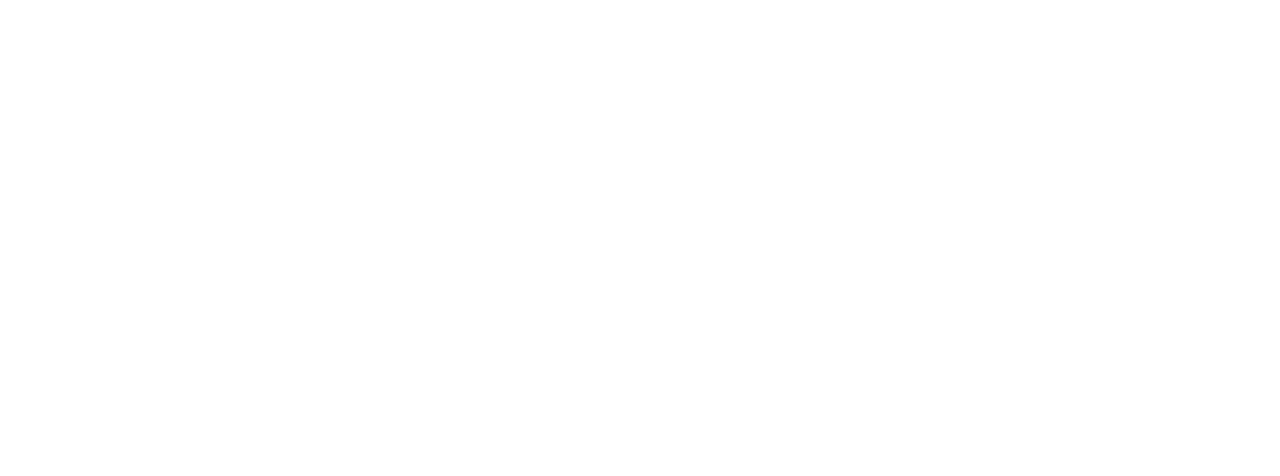
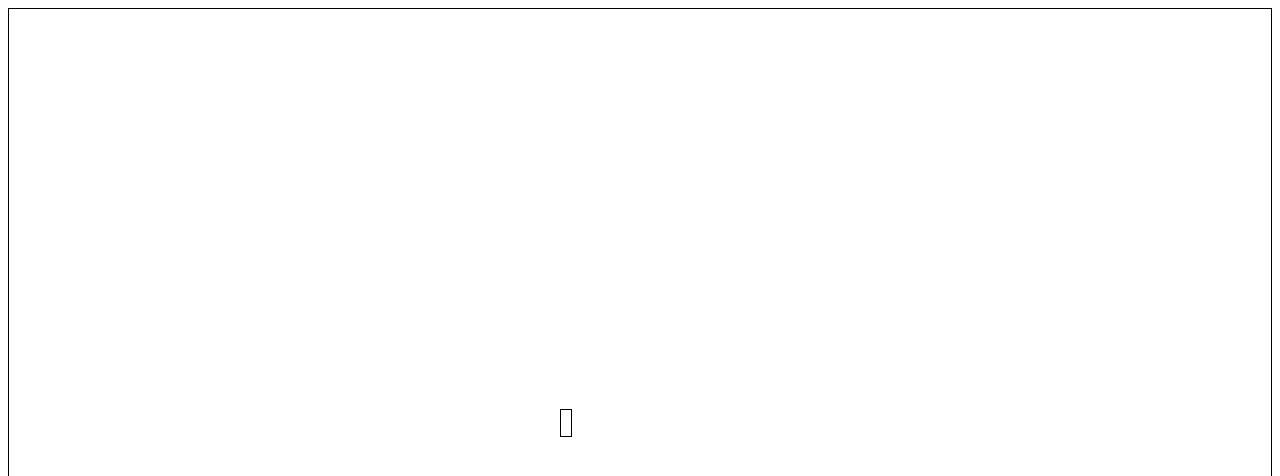
Before and after one commit to ritabobita/Jammming, a Next.js app: page / in a window 1280 px wide. Shown: the top 476 px of the page. Built offline with nearby package versions, Linux system fonts and the light colour scheme.

Commit message:
begin to modify SearchBar

```diff
--- /dev/null
+++ b/components/SearchBar.js
@@ -0,0 +1,41 @@
+import styles from '../styles/SearchBar.module.css'
+
+//NEXT STEP: the default setting of the search bar should be a standard width saying "type here" or something like it inside and sit
+//in the center of the page
+//THEN: have it float to the top after the "change"
+
+function SearchBar() {
+    function handleClick() {
+        const search = document.querySelector(`.${styles.searchInput}`);
+        search.classList.add(styles.searchExpanded);
+    }
+
+    return (
+        <div className={styles.container}>
+            <input type='search' placeholder="Search Music.." className={styles.searchInput} onChange={handleClick} ></input>
+        </div>
+    )
+}
+
+/*
+const SearchBar = () => {
+    const handleExpand = () => {
+      const search = document.querySelector(`.${styles.searchInput}`);
+      search.classList.toggle(styles.searchExpanded);
+    };
+
+    return (
+      <div className={styles.container}>
+        <button className={styles.searchWrapper} onClick={handleExpand}>
+        </button>
+
+        <input
+          className={styles.searchInput}
+          type="search"
+          placeholder="Search keyword"
+        />
+      </div>
+    );
+  };*/
+
+export default SearchBar
--- a/pages/index.js
+++ b/pages/index.js
@@ -1,5 +1,7 @@
 import Head from 'next/head';
-import styles from '../styles/Home.module.css';
+import styles from '../styles/Home.module.css'
+import SearchBar from '../components/SearchBar';
+
 
 export default function Home() {
   return (
@@ -8,8 +10,7 @@ export default function Home() {
         <title>Create Next App</title>
         <link rel="icon" href="/favicon.ico" />
       </Head>
-
-
+      <SearchBar />
     </div>
   );
 }
--- a/styles/Home.module.css
+++ b/styles/Home.module.css
@@ -5,6 +5,7 @@
   flex-direction: column;
   justify-content: center;
   align-items: center;
+  border: black solid 1px;
 }
 
 .title a {
--- /dev/null
+++ b/styles/SearchBar.module.css
@@ -0,0 +1,27 @@
+
+.container {
+    position: relative;
+    width: 220px;
+    background-color: black;
+
+    .searchInput {
+      font-size: 14px;
+      width: 200px;
+      max-width: 0;
+      padding: 5px;
+      transition: all 0.5s ease;
+      position: absolute;
+      left: 30px;
+      box-sizing: border-box;
+      border: black solid 1px;
+    }
+
+    .searchExpanded {
+      max-width: 200px;
+      opacity: 1;
+    }
+
+    .searchWrapper {
+      display: block;
+    }
+  }
```
Also changed, not shown: components/Playlist.js (added), components/SearchResults.js (added), components/Track.js (added), components/Tracklist.js (added).
